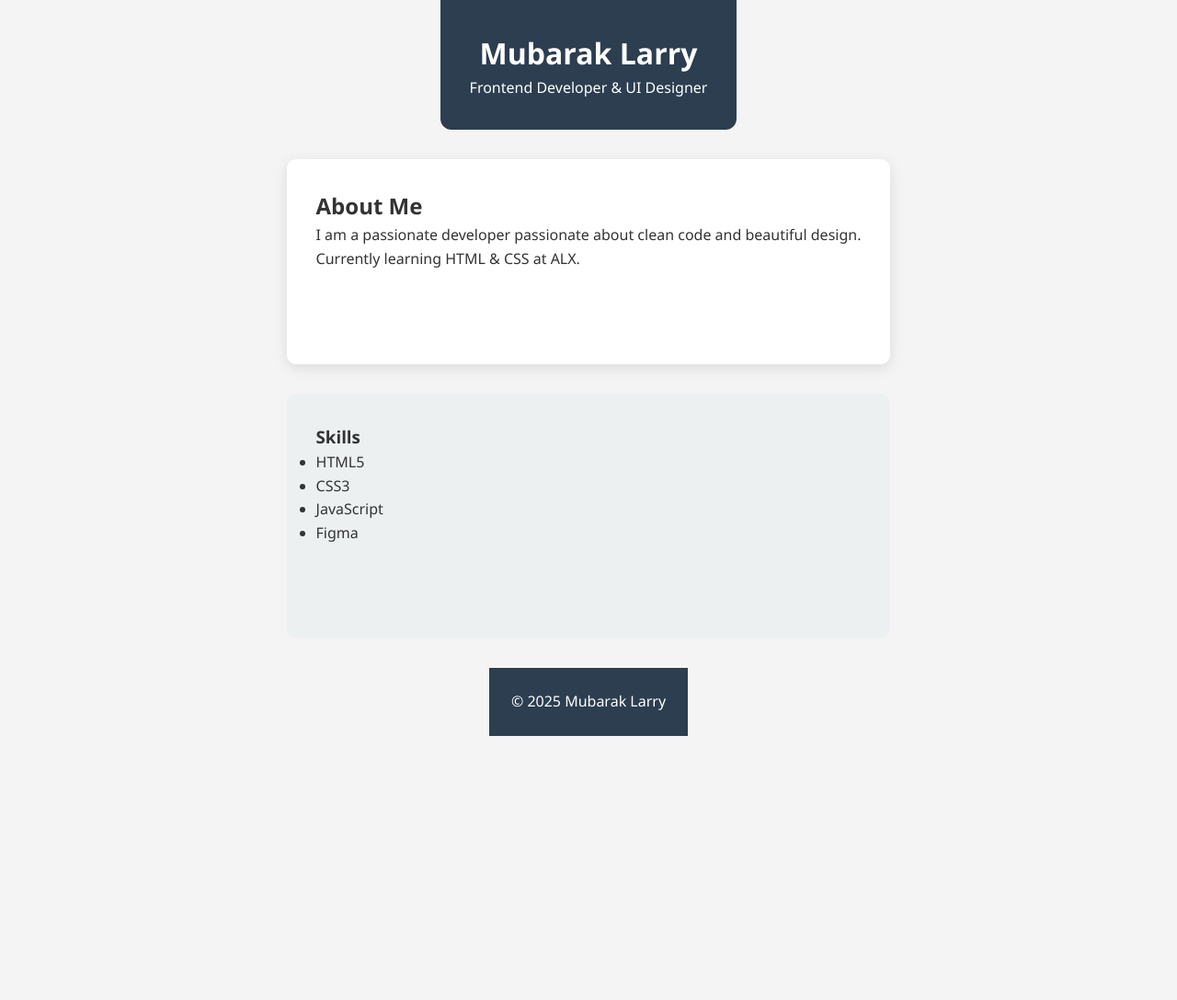
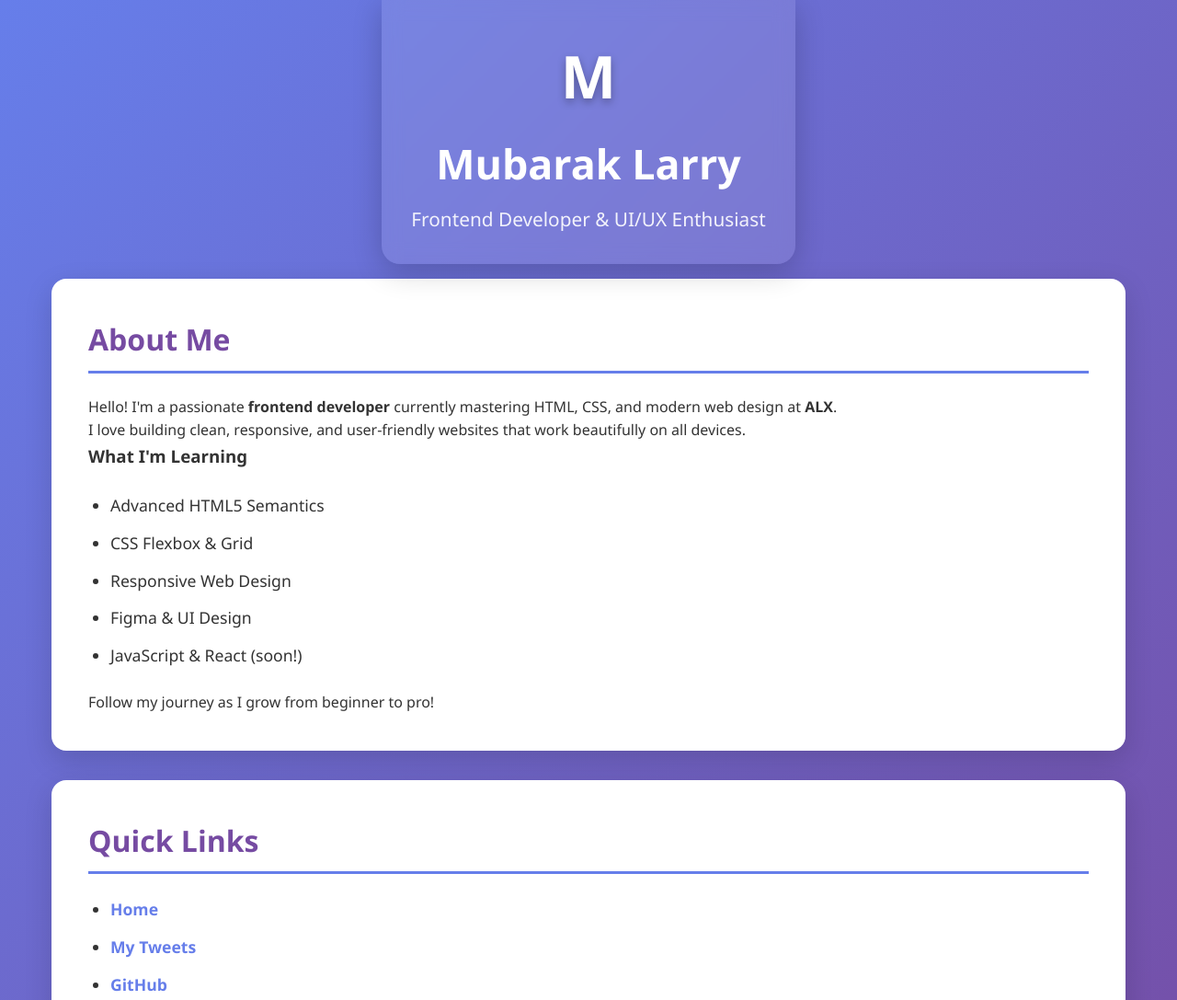
Before and after one commit to mubaraklarry/alx_html_css, a plain HTML site: page css_basic/index.html in a window 1280 px wide. Shown: the top 1087 px of the page at 92% size. Before the commit the page ends 800 px from the top, so only its background shows below. Drawn offline with Linux system fonts and the light colour scheme.

Commit message:
style: Task 3 - full beautiful styling, logo, hover effects, modern design

```diff
--- a/css_basic/index.html
+++ b/css_basic/index.html
@@ -3,39 +3,53 @@
 <head>
     <meta charset="UTF-8">
     <meta name="viewport" content="width=device-width, initial-scale=1.0">
-    <title>My Portfolio</title>
-    <meta name="viewport" content="width=device-width, initial-scale=1.0">
+    <title>Mubarak Larry - Frontend Developer</title>
 
     <link rel="stylesheet" href="base.css">
     <link rel="stylesheet" href="styles.css">
 </head>
+<body class="works_on_smartphone">
 
-<body class="works_on_smartphone">
     <header>
+        <div class="logo">M</div>
         <h1>Mubarak Larry</h1>
-        <p>Frontend Developer & UI Designer</p>
+        <p>Frontend Developer & UI/UX Enthusiast</p>
     </header>
 
     <main>
         <article>
             <h2>About Me</h2>
-            <p>I am a passionate developer passionate about clean code and beautiful design.</p>
-            <p>Currently learning HTML & CSS at ALX.</p>
+            <p>Hello! I'm a passionate <strong>frontend developer</strong> currently mastering HTML, CSS, and modern web design at <strong>ALX</strong>.</p>
+            <p>I love building clean, responsive, and user-friendly websites that work beautifully on all devices.</p>
+
+            <h3>What I'm Learning</h3>
+            <ul>
+                <li>Advanced HTML5 Semantics</li>
+                <li>CSS Flexbox & Grid</li>
+                <li>Responsive Web Design</li>
+                <li>Figma & UI Design</li>
+                <li>JavaScript & React (soon!)</li>
+            </ul>
+
+            <p>Follow my journey as I grow from beginner to pro!</p>
         </article>
 
         <aside>
-            <h3>Skills</h3>
+            <h3>Quick Links</h3>
             <ul>
-                <li>HTML5</li>
-                <li>CSS3</li>
-                <li>JavaScript</li>
-                <li>Figma</li>
+                <li><a href="index.html">Home</a></li>
+                <li><a href="tweets.html">My Tweets</a></li>
+                <li><a href="https://github.com/mubaraklarry" target="_blank">GitHub</a></li>
+                <li><a href="mailto:mubarak@example.com">Email Me</a></li>
             </ul>
+
+            <h3>Tech Stack</h3>
+            <p>HTML5 • CSS3 • Git • Figma • VS Code</p>
         </aside>
     </main>
 
     <footer>
-        <p>© 2025 Mubarak Larry</p>
+        <p>© 2025 Mubarak Larry • Built with love & ALX</p>
     </footer>
 </body>
 </html>
--- a/css_basic/styles.css
+++ b/css_basic/styles.css
@@ -1,78 +1,41 @@
-/* ======================================
-   styles.css - Task 1: Flexbox Layout
-   ====================================== */
+/* ==========================================
+   styles.css - Task 3: Full Styling + Beauty
+   ========================================== */
 
 body {
     display: flex;
     flex-direction: column;
     min-height: 100vh;
+    background: linear-gradient(135deg, #667eea 0%, #764ba2 100%);
+    font-family: 'Segoe UI', Tahoma, Geneva, Verdana, sans-serif;
 }
 
-main {
-    display: flex;
-    flex-direction: row;
-    flex: auto;
+header {
+    background: rgba(255, 255, 255, 0.1);
+    backdrop-filter: blur(10px);
+    border-radius: 0 0 20px 20px;
+    padding: 2rem;
+    text-align: center;
+    color: white;
+    box-shadow: 0 8px 32px rgba(0,0,0,0.2);
 }
 
-article {
-    flex: 2;
-    overflow-y: auto;
-    background: white;
-    padding: 2rem;
-    border-radius: 10px;
-    box-shadow: 0 4px 15px rgba(0,0,0,0.1);
+.logo {
+    font-size: 4rem;
+    font-weight: bold;
+    margin-bottom: 0.5rem;
+    text-shadow: 0 4px 10px rgba(0,0,0,0.3);
 }
 
-aside {
-    flex: 1;
-    overflow-y: auto;
-    background: #ecf0f1;
-    padding: 2rem;
-    border-radius: 10px;
+header h1 {
+    font-size: 2.8rem;
+    margin: 0.5rem 0;
+    font-weight: 700;
 }
 
-/* Optional polish */
-main {
-    gap: 2rem;
-    padding: 2rem;
-}
-/* ======================================
-   TASK 2: Responsive Design
-   Mobile-first & smartphone-friendly
-   ====================================== */
-
-.works_on_smartphone main {
-    flex-direction: column;
-}
-
-.works_on_smartphone article,
-.works_on_smartphone aside {
-    flex: 1;
-    min-width: 100%;
-}
-
-/* Extra polish for small screens */
-@media (max-width: 768px) {
-    header, footer {
-        padding: 1.5rem;
-    }
-
-    main {
-        padding: 1rem;
-        gap: 1rem;
-    }
-
-    article, aside {
-        border-radius: 8px;
-    }
-}/* ======================================
-   styles.css - Task 1 + Task 2 (Responsive)
-   ====================================== */
-
-body {
-    display: flex;
-    flex-direction: column;
-    min-height: 100vh;
+header p {
+    font-size: 1.3rem;
+    opacity: 0.9;
 }
 
 main {
@@ -81,31 +44,67 @@ main {
     flex: auto;
     gap: 2rem;
     padding: 2rem;
+    max-width: 1200px;
+    margin: 0 auto;
+    width: 100%;
 }
 
-article {
-    flex: 2;
-    overflow-y: auto;
+article, aside {
     background: white;
-    padding: 2rem;
-    border-radius: 10px;
-    box-shadow: 0 4px 15px rgba(0,0,0,0.1);
+    padding: 2.5rem;
+    border-radius: 16px;
+    box-shadow: 0 10px 30px rgba(0,0,0,0.15);
+    transition: transform 0.3s ease, box-shadow 0.3s ease;
 }
 
-aside {
-    flex: 1;
-    overflow-y: auto;
-    background: #ecf0f1;
-    padding: 2rem;
-    border-radius: 10px;
+article:hover, aside:hover {
+    transform: translateY(-10px);
+    box-shadow: 0 20px 40px rgba(0,0,0,0.2);
 }
 
-/* ======================================
-   TASK 2: RESPONSIVE – works_on_smartphone
-   ====================================== */
+article h2, aside h3 {
+    color: #764ba2;
+    margin-bottom: 1.5rem;
+    font-size: 2rem;
+    border-bottom: 3px solid #667eea;
+    padding-bottom: 0.5rem;
+}
 
+article ul, aside ul {
+    margin: 1.5rem 0;
+    padding-left: 1.5rem;
+}
+
+article li, aside li {
+    margin: 0.8rem 0;
+    font-size: 1.1rem;
+}
+
+article a, aside a {
+    color: #667eea;
+    font-weight: 600;
+    text-decoration: none;
+    transition: color 0.3s;
+}
+
+article a:hover, aside a:hover {
+    color: #764ba2;
+    text-decoration: underline;
+}
+
+footer {
+    background: rgba(0,0,0,0.8);
+    color: white;
+    text-align: center;
+    padding: 2rem;
+    font-size: 1.1rem;
+    margin-top: auto;
+}
+
+/* RESPONSIVE – works_on_smartphone */
 .works_on_smartphone main {
     flex-direction: column;
+    padding: 1rem;
 }
 
 .works_on_smartphone article,
@@ -113,9 +112,3 @@ aside {
     flex: 1;
     min-width: 100%;
 }
-
-@media (max-width: 768px) {
-    header, footer { padding: 1.5rem; }
-    main { padding: 1rem; gap: 1rem; }
-    article, aside { border-radius: 8px; }
-}
```
